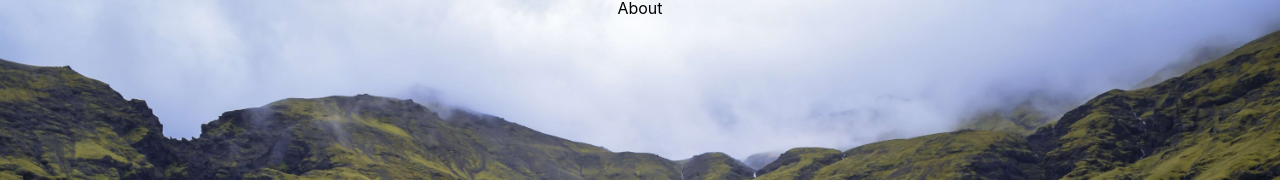
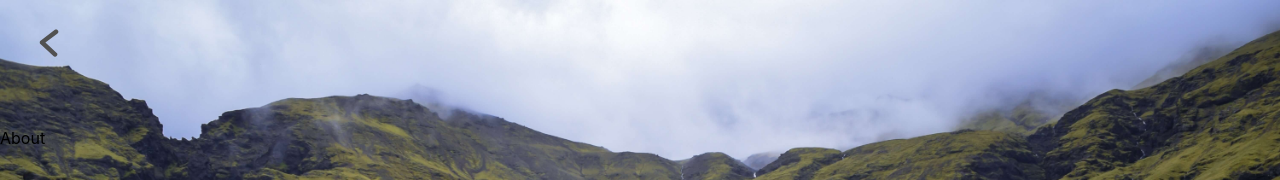
Before and after one commit to tsbarrett89/tb-portfolio, a React (Create React App) app: page /about in a window 1280 px wide. Shown: the top 180 px of the page. Built offline with nearby package versions, Linux system fonts and the light colour scheme; the HTML template or start-up script is replaced by a standard one.

Commit message:
arrowLeft added and BackButton created

```diff
--- a/src/components/AboutPage.js
+++ b/src/components/AboutPage.js
@@ -1,9 +1,12 @@
-import React from 'react'
+import React from 'react';
+
+import BackButton from './BackButton';
 
 const AboutPage = () => {
 
     return (
         <div>
+            <BackButton />
             <p>About</p>
         </div>
     )
--- a/src/components/BackButton.js
+++ b/src/components/BackButton.js
@@ -1,10 +1,13 @@
 import React from 'react'
+
+import arrow from '../images/arrowLeft.svg'
+import { BackButtonContainer } from '../style/backButton-styles'
 
 const BackButton = () => {
     return (
-        <div>
-
-        </div>
+        <BackButtonContainer>
+            <img src={arrow} />
+        </BackButtonContainer>
     )
 }
 
--- /dev/null
+++ b/src/style/backButton-styles.js
@@ -0,0 +1,8 @@
+import styled from 'styled-components';
+
+export const BackButtonContainer = styled.div `
+    width: 10%;
+    img {
+        width: 100%;
+    }
+`
```
Also changed, not shown: src/images/arrowLeft.svg (added).
